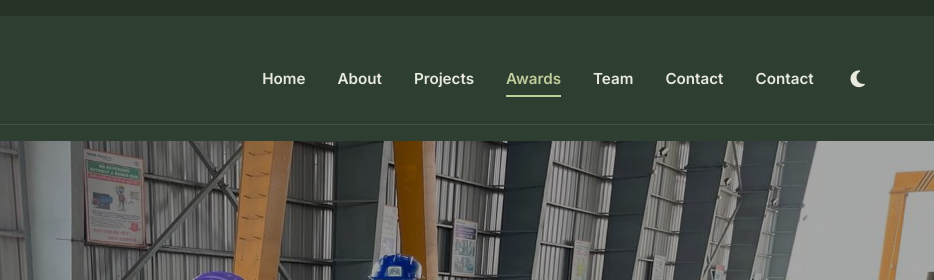
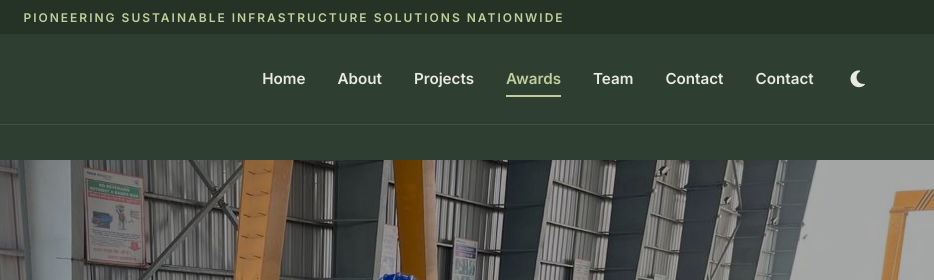
Before and after one commit to ujjawal22tiwari/manojassociates, a plain HTML site: page awards.html in a window 1280 px wide. Shown: the top 280 px of the page, 346-1280 px from the left. Drawn offline with Linux system fonts and the light colour scheme.

Commit message:
Unhide top banner text

```diff
--- a/awards.html
+++ b/awards.html
@@ -30,7 +30,7 @@
 
     <!-- Top Banner -->
     <div class="top-banner">
-        <span style="display: none;">PIONEERING SUSTAINABLE INFRASTRUCTURE SOLUTIONS NATIONWIDE</span>
+        <span>PIONEERING SUSTAINABLE INFRASTRUCTURE SOLUTIONS NATIONWIDE</span>
     </div>
 
     <!-- Header / Navbar -->
```
Also changed, not shown: index.html (+2 -2 lines), metro.html (+1 -1 lines).
